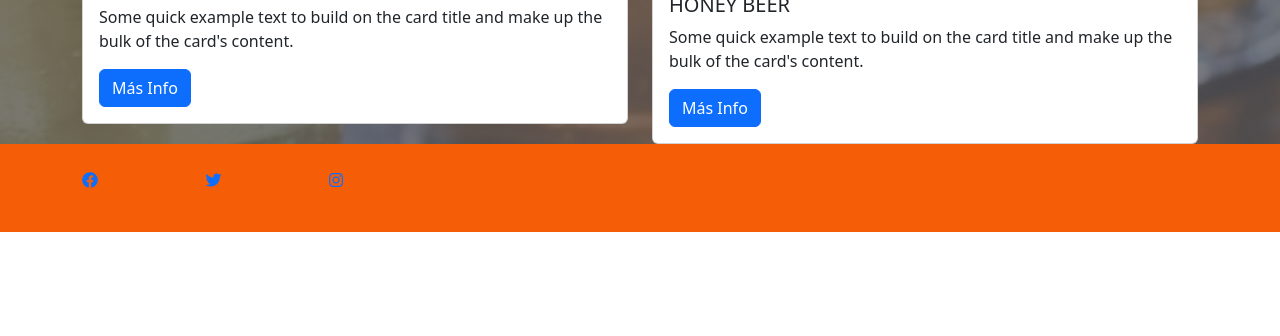
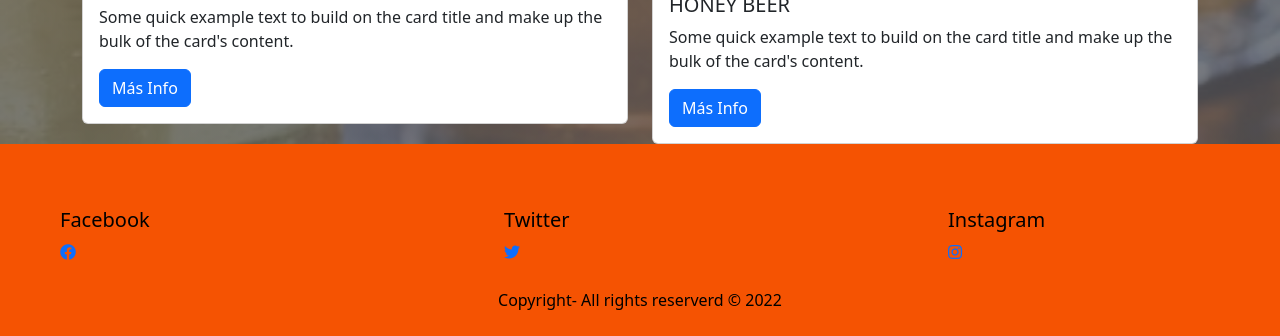
Before and after one commit to ritaastorga/repo-bootstrap, a plain HTML site: page pages/productos.html in a window 1280 px wide. Shown: the part 1179-1515 px from the top of the page. Before the commit the page ends 1411 px from the top, so only its background shows below. Drawn offline with nearby package versions, Linux system fonts and the light colour scheme; a web font is replaced by a local one.

Commit message:
Modificando Footer con BS

```diff
--- a/css/style.css
+++ b/css/style.css
@@ -310,7 +310,7 @@ margin-left: 10px;
   }
 
   footer{
-    background-color:#f55e07;
+    background-color:#f55302;
     color: black;
     padding-top: 1rem;
     width: 100%;
@@ -456,7 +456,7 @@ margin-left: 10px;
 
   .display-2 {
     text-transform: capitalize;
-    color: #f55e07;
+    color: #f55302;
   }
 
   .display-2-description {
--- a/pages/productos.html
+++ b/pages/productos.html
@@ -153,19 +153,29 @@
       </div>
     </main>
     <!--Agregando Bs al Footer-->
-    <footer class="bg-orange text-dark py-4">
+    <footer>
       <!-- Las redes sociales son ficticias -->
-      <div class="container">
-        <nav class="row">
-          <ul class="col-3 list-unstyled">
-            <li class="font-weight-bold text-uppercarse"></li>
-            <li class="d-flex justify-content-between">
-              <a href="#"><i class="fab fa-facebook"></i></a>
-              <a href="#"><i class="fab fa-twitter"></i></a>
-              <a href="#"><i class="fab fa-instagram"></i></a>
-            </li>
-          </ul>
-        </nav>
+      <div class="container-fluid">
+        <div class="row p-5 pb-2 bg-orange text-blak">
+          <div class="col-xg-12 col-md-6 col-lg-3">
+            <p class="h5">Facebook</p>
+            <a href="#"><i class="fab fa-facebook"></i></a>
+          </div>
+          <div class="col-xg-12 col-md-6 col-lg-3">
+            <p class="h5">Twitter</p>
+            <a href="#"><i class="fab fa-twitter"></i></a>
+          </div>
+          <div class="col-xg-12 col-md-6 col-lg-3">
+            <p class="h5">Instagram</p>
+            <a href="#"><i class="fab fa-instagram"></i></a>
+          </div>
+
+          <div class="col-xs-12 pt-4">
+            <p class="text-blak text-center">
+              Copyright- All rights reserverd © 2022
+            </p>
+          </div>
+        </div>
       </div>
     </footer>
     <!-- JavaScript Bundle with Popper -->
```
Also changed, not shown: index.html (+18 -13 lines), pages/contacto.html (+22 -12 lines), pages/nuestra-fabrica.html (+18 -13 lines), pages/ubicacion.html (+22 -12 lines).
